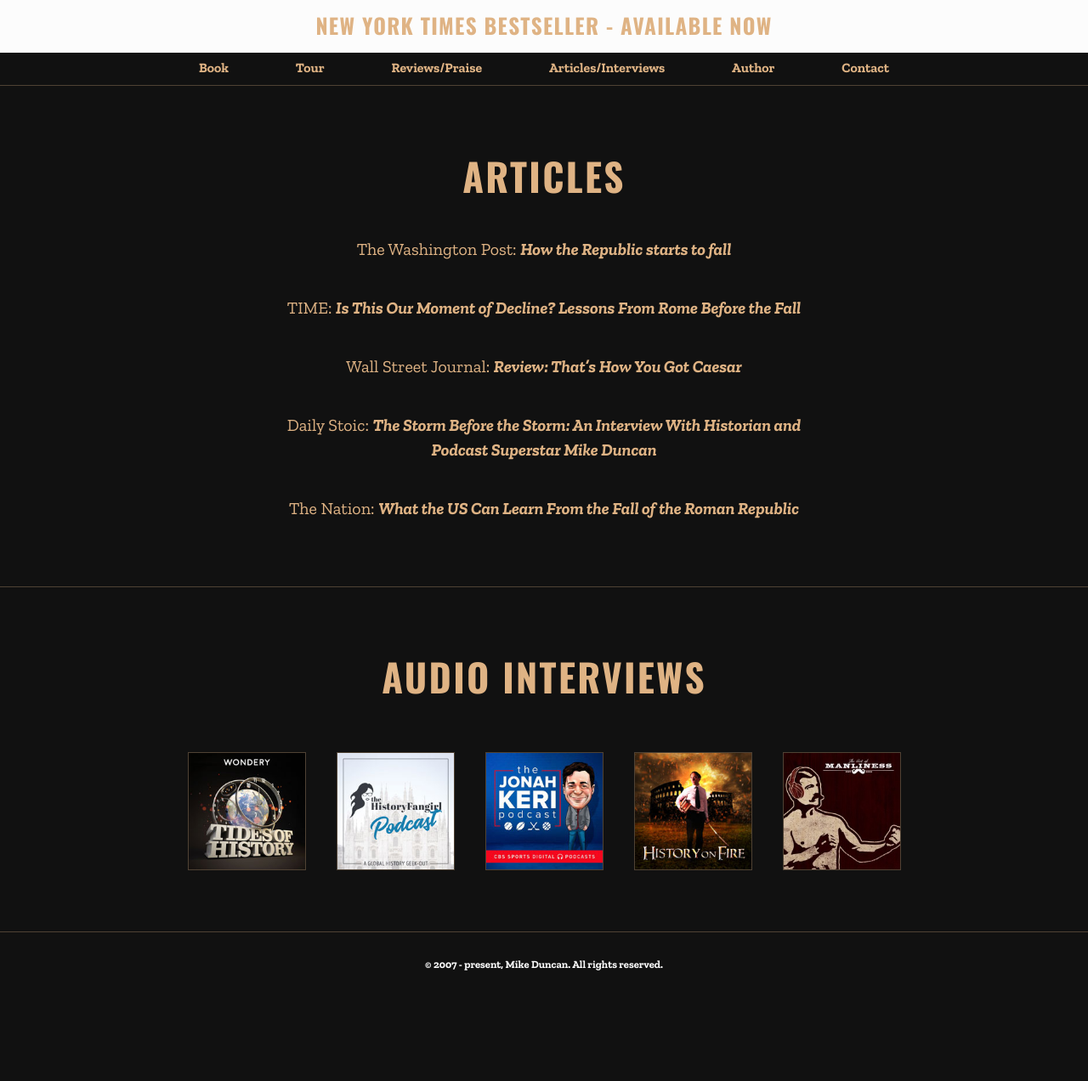
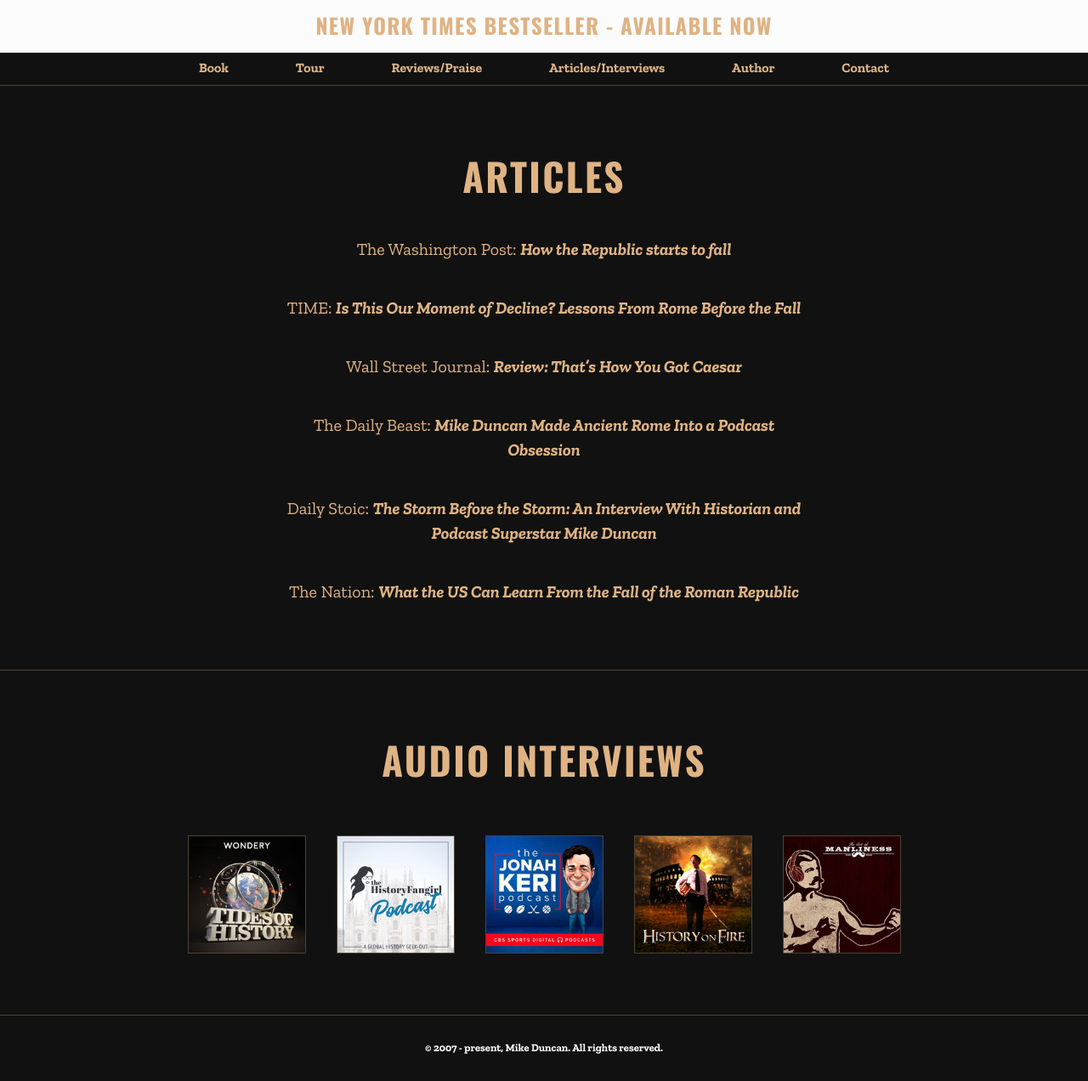
Before and after one commit to Brandi-Duncan/thestormbeforethestorm.com, a Jekyll site: the page built from articles.html, in a window 1280 px wide. Shown: the whole page at 85% size. Built offline with Jekyll 4.4.1, drawn with Linux system fonts in a browser that asks for light colours; before the commit the page ends 1174 px from its top, so only the background shows below that.

Commit message:
adds The Daily Beast article

```diff
--- a/articles.html
+++ b/articles.html
@@ -6,6 +6,7 @@
     <p>The Washington Post: <a href="https://www.washingtonpost.com/news/worldviews/wp/2017/10/30/how-the-republic-starts-to-fall/?utm_term=.1a4a0795af6d"><i>How the Republic starts to fall</i></a></p>
     <p>TIME: <a href="http://time.com/4986516/ancient-rome-comparison-mike-duncan/"><i>Is This Our Moment of Decline? Lessons From Rome Before the Fall</i></a></p>
     <p>Wall Street Journal: <a href="https://www.wsj.com/articles/review-thats-how-you-got-caesar-1508798807"><i>Review: That’s How You Got Caesar</i></a></p>
+    <p>The Daily Beast: <a href="https://www.thedailybeast.com/mike-duncan-made-ancient-rome-into-a-podcast-obsession"><i>Mike Duncan Made Ancient Rome Into a Podcast Obsession</i></a></p>
     <p>Daily Stoic: <a href="https://dailystoic.com/mike-duncan/"><i>The Storm Before the Storm: An Interview With Historian and Podcast Superstar Mike Duncan</i></a></p>
     <p>The Nation: <a href="https://www.thenation.com/article/what-the-us-can-learn-from-the-fall-of-the-roman-republic/"><i>What the US Can Learn From the Fall of the Roman Republic</i></a></p>
 </section>
```
